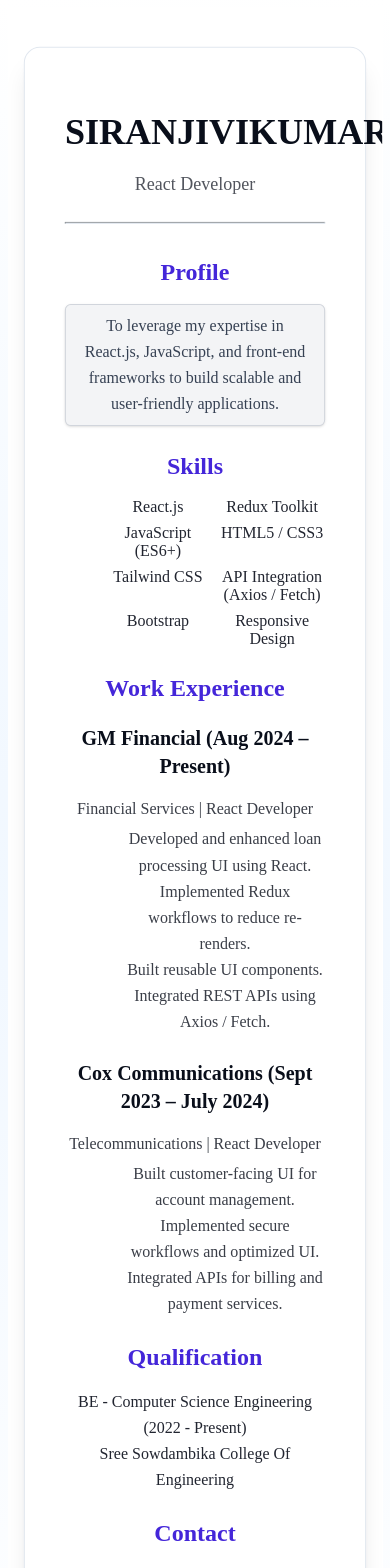
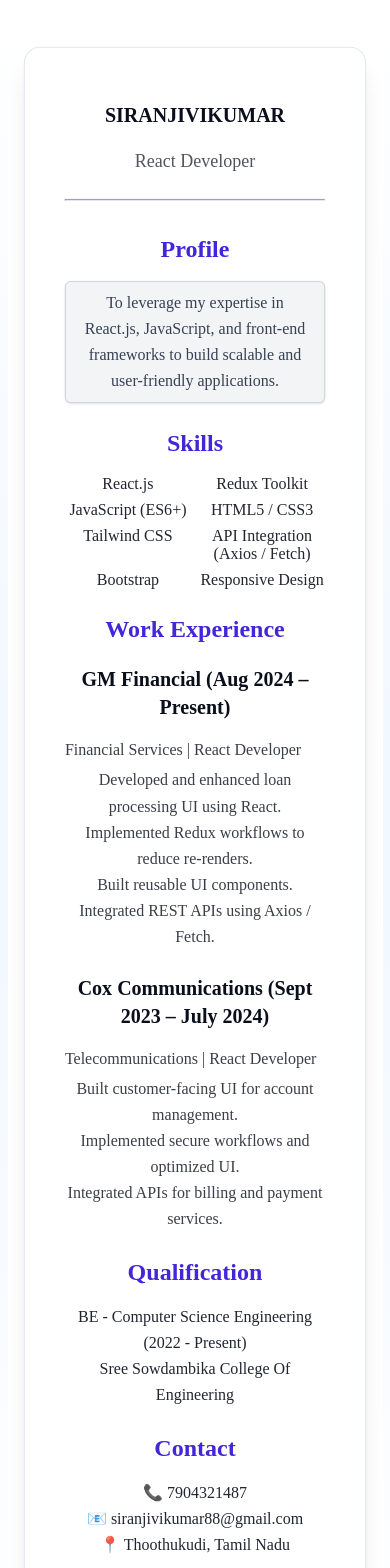
Before and after one commit to siranjivikumar88/siranjiviKumar-portfolio, a React (Vite) app: page /resume in a window 390 px wide. Shown: the top 1568 px of the page. Built offline with nearby package versions, Linux system fonts and the light colour scheme.

Commit message:
Update Resume.jsx

```diff
--- a/src/components/Resume.jsx
+++ b/src/components/Resume.jsx
@@ -31,7 +31,7 @@ const Resume = () => {
         "
       >
         {/* Header */}
-        <h1 className="text-4xl font-bold text-center mb-1">
+        <h1 className="text-xl md:text-4xl font-bold text-center mb-1">
           SIRANJIVIKUMAR
         </h1>
 
@@ -65,7 +65,7 @@ const Resume = () => {
         <ul
           className="
             grid grid-cols-2 gap-2 mb-6 list-none
-            text-foreground opacity-90
+            text-foreground opacity-90  pl-0
           "
         >
           <li>React.js</li>
@@ -89,11 +89,11 @@ const Resume = () => {
             GM Financial (Aug 2024 – Present)
           </h3>
 
-          <p className="opacity-80 mb-1">
+          <p className="opacity-80 mb-1 text-left md:text-center">
             Financial Services | React Developer
           </p>
 
-          <ul className="list-none ml-5 mt-2 opacity-80 leading-relaxed">
+          <ul className="list-none pl-0 md:ml-5 mt-2 opacity-80 leading-relaxed ">
             <li>Developed and enhanced loan processing UI using React.</li>
             <li>Implemented Redux workflows to reduce re-renders.</li>
             <li>Built reusable UI components.</li>
@@ -107,11 +107,11 @@ const Resume = () => {
             Cox Communications (Sept 2023 – July 2024)
           </h3>
 
-          <p className="opacity-80 mb-1">
+          <p className="opacity-80 mb-1 text-left md:text-center">
             Telecommunications | React Developer
           </p>
 
-          <ul className="list-none ml-5 mt-2 opacity-80 leading-relaxed">
+          <ul className="list-none pl-0 md:ml-5 mt-2 opacity-80 leading-relaxed">
             <li>Built customer-facing UI for account management.</li>
             <li>Implemented secure workflows and optimized UI.</li>
             <li>Integrated APIs for billing and payment services.</li>
```
